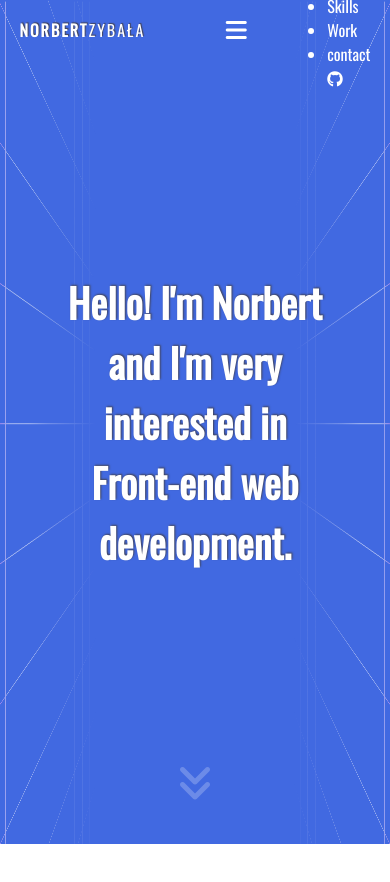
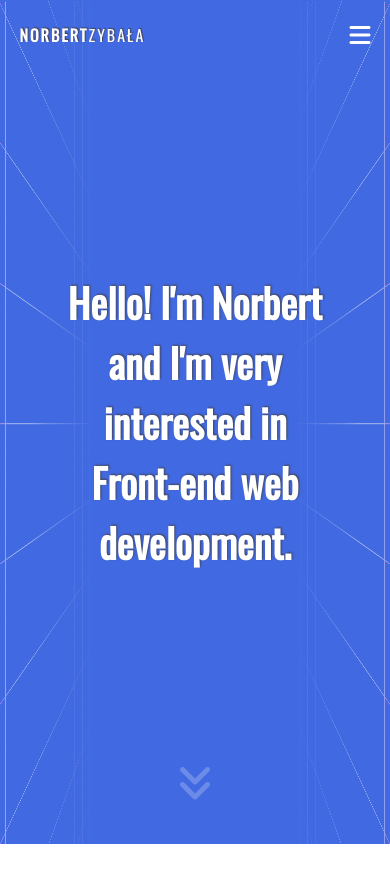
Before and after one commit to norbertzybala/my-website, a website built with webpack: page src/index.html in a window 390 px wide. Shown: the top 882 px of the page. Built offline with nearby package versions, Linux system fonts and the light colour scheme.

Commit message:
create responsive navbar and add media mixins

```diff
--- a/src/scss/_mixins.scss
+++ b/src/scss/_mixins.scss
@@ -10,3 +10,15 @@
         @content;
     }
 }
+
+@mixin min-width-and-orientation-landscape($breakpoint) {
+    @media screen and (min-width: map-get($breakpoints, $breakpoint)) and (orientation: landscape) {
+        @content;
+    }
+}
+
+@mixin orientation-landscape() {
+    @media screen and (orientation: landscape) {
+        @content;
+    }
+}
--- a/src/scss/_navigation.scss
+++ b/src/scss/_navigation.scss
@@ -7,7 +7,7 @@
     display: flex;
     justify-content: space-between;
     align-items: center;
-    padding: 10px 5% 0 5%;
+    padding: 20px 5% 0 5%;
     color: #fff;
     z-index: 1;
 
@@ -44,3 +44,120 @@
         display: block;
     }
 }
+
+.menu {
+    position: fixed;
+    right: -70%;
+    top: 0;
+    width: 70%;
+    height: 100%;
+    background-color: #000;
+    display: flex;
+    flex-direction: column;
+    justify-content: space-evenly;
+    align-items: center;
+
+    @include min-width(small) {
+        right: -50%;
+        width: 50%;
+    }
+
+    @include min-width(medium) {
+        position: static;
+        flex-direction: row;
+        background-color: transparent;
+        width: auto;
+        transition: 0s;
+    }
+
+    &--show {
+        right: 0;
+    }
+
+    &__list {
+        list-style-type: none;
+        display: flex;
+        flex-wrap: wrap;
+        width: 100%;
+        flex-basis: 70%;
+        align-items: center;
+        align-content: center;
+        justify-content: center;
+
+        @include orientation-landscape {
+            flex-basis: 90%;
+        }
+
+        @include min-width-and-orientation-landscape(small) {
+            flex-basis: 70%;
+        }
+
+        @include min-width(medium) {
+            flex-direction: row;
+            justify-content: center;
+            height: 100%;
+            flex-wrap: nowrap;
+        }
+    }
+
+    &__list-item {
+        flex-basis: 80%;
+        height: 22%;
+        text-align: center;
+        margin: 0 auto;
+        border-bottom: 1px solid #fff;
+
+        @include min-width(medium) {
+            border: none;
+            width: 100%;
+            height: 100%;
+        }
+
+        &:first-child {
+            border-top: 1px solid #fff;
+
+            @include min-width(medium) {
+                border: none;
+            }
+        }
+    }
+
+    &__link {
+        display: block;
+        text-transform: uppercase;
+        height: 100%;
+        display: flex;
+        align-items: center;
+        justify-content: center;
+
+        @include min-width(medium) {
+            padding: 0 30px;
+        }
+    }
+
+    &__github-icon {
+        flex-basis: 25%;
+        display: flex;
+        width: 100%;
+        justify-content: center;
+        align-items: center;
+        font-size: 2.5em;
+
+        @include orientation-landscape {
+            flex-basis: 5%;
+            font-size: 2em;
+            padding-bottom: 20px;
+        }
+
+        @include min-width-and-orientation-landscape(verySmall) {
+            flex-basis: 25%;
+            font-size: 2.5em;
+        }
+
+        @include min-width-and-orientation-landscape(medium) {
+            font-size: 1.5em;
+            height: 100%;
+            padding-bottom: 0;
+        }
+    }
+}
```
Also changed, not shown: src/index.html (+1 -0 lines).
